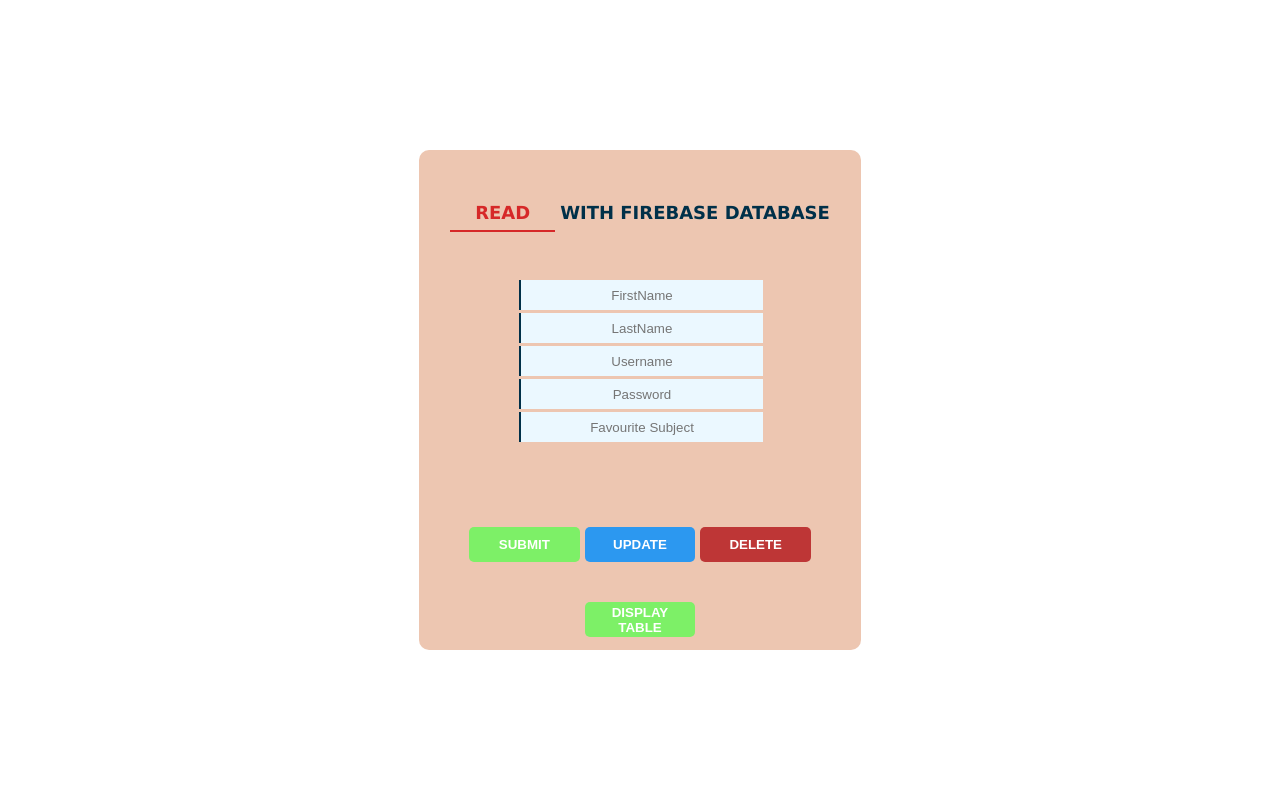
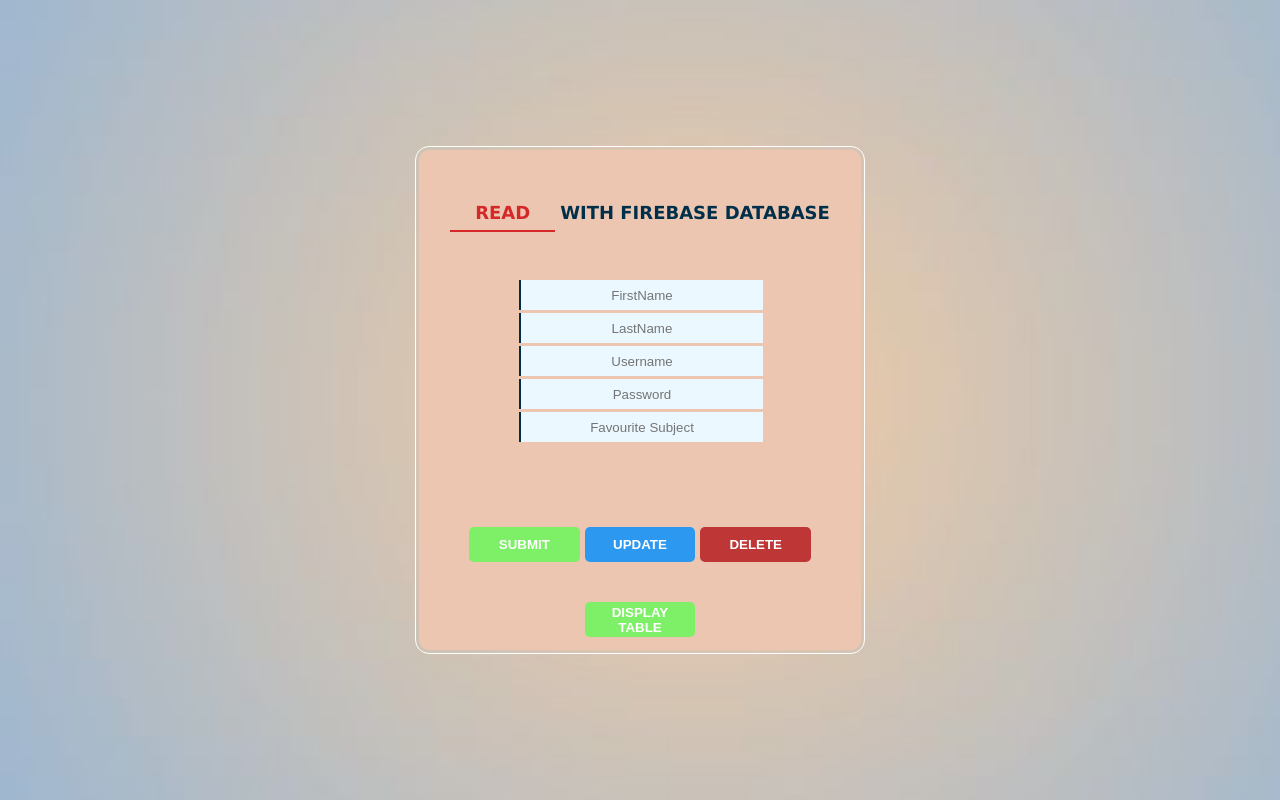
Before and after one commit to bettyCherry/che, a plain HTML site: page index.html in a window 1280 px wide. Drawn offline with Linux system fonts and the light colour scheme.

Commit message:
Update index.html

```diff
--- a/index.html
+++ b/index.html
@@ -43,7 +43,7 @@
     html, body {
       width: 100%;
       height: 100%;
-      background-image: url(.img/ii.jpg);
+      background-image: url(img/ii.jpg);
       background-size: cover;
       background-repeat: no-repeat;
       display: flex;
```
